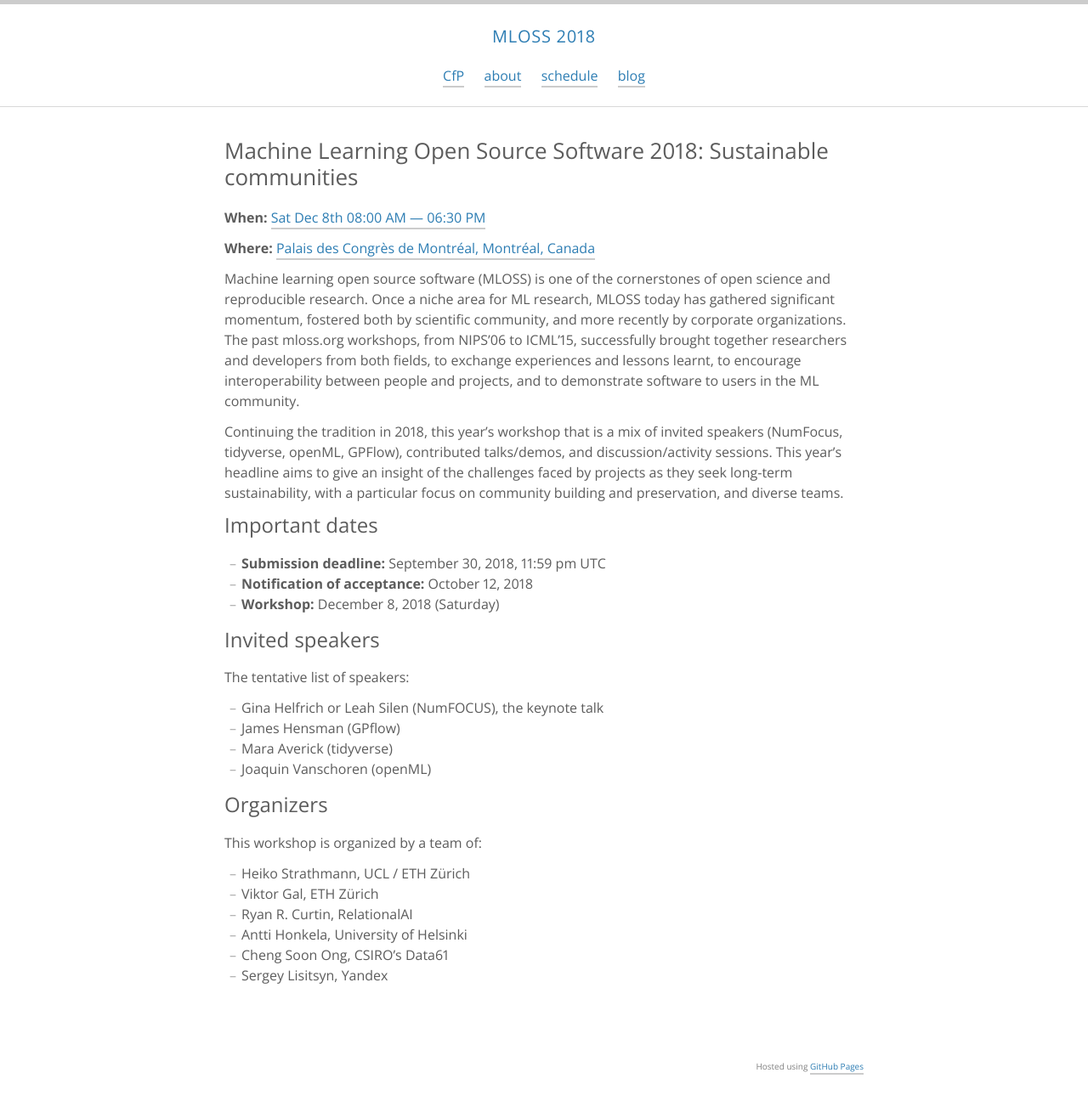
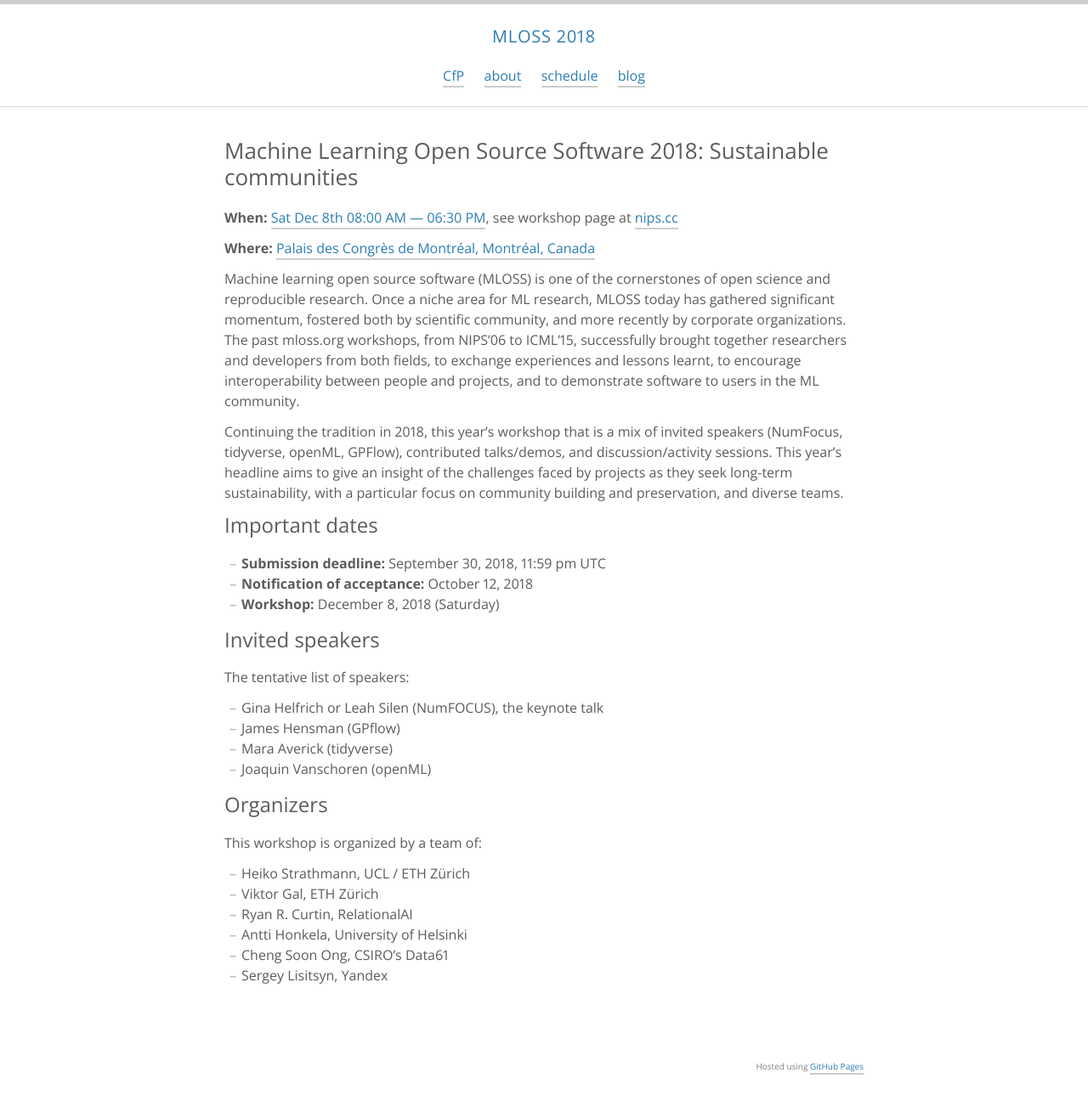
Before and after one commit to nips-2018-oss/nips-2018-oss.github.io, a Jekyll site: the page built from index.html, in a window 1280 px wide. Shown: the whole page at 85% size. Built offline with Jekyll 4.4.1, drawn with Linux system fonts in a browser that asks for light colours; the list of posts is cut into pages by our own code.

Commit message:
Add backref to nips.cc

```diff
--- a/_includes/description.md
+++ b/_includes/description.md
@@ -1,6 +1,6 @@
 ## Machine Learning Open Source Software 2018: Sustainable communities
 
-*When:* [Sat Dec 8th 08:00 AM &mdash; 06:30 PM](https://calendar.google.com/event?action=TEMPLATE&amp;tmeid=MDNnM2ljaXQzbWsxbWtlZHJhaHNxZm0yODAgNDBhZnZlM29wdHEwOTFtc2UxdnNpbDMwNjBAZw&amp;tmsrc=40afve3optq091mse1vsil3060%40group.calendar.google.com)
+*When:* [Sat Dec 8th 08:00 AM &mdash; 06:30 PM](https://calendar.google.com/event?action=TEMPLATE&amp;tmeid=MDNnM2ljaXQzbWsxbWtlZHJhaHNxZm0yODAgNDBhZnZlM29wdHEwOTFtc2UxdnNpbDMwNjBAZw&amp;tmsrc=40afve3optq091mse1vsil3060%40group.calendar.google.com), see workshop page at [nips.cc](https://nips.cc/Conferences/2018/Schedule?showEvent=10920)
 
 *Where:* [Palais des Congrès de Montréal, Montréal, Canada](https://congresmtl.com/en/)
 
```
